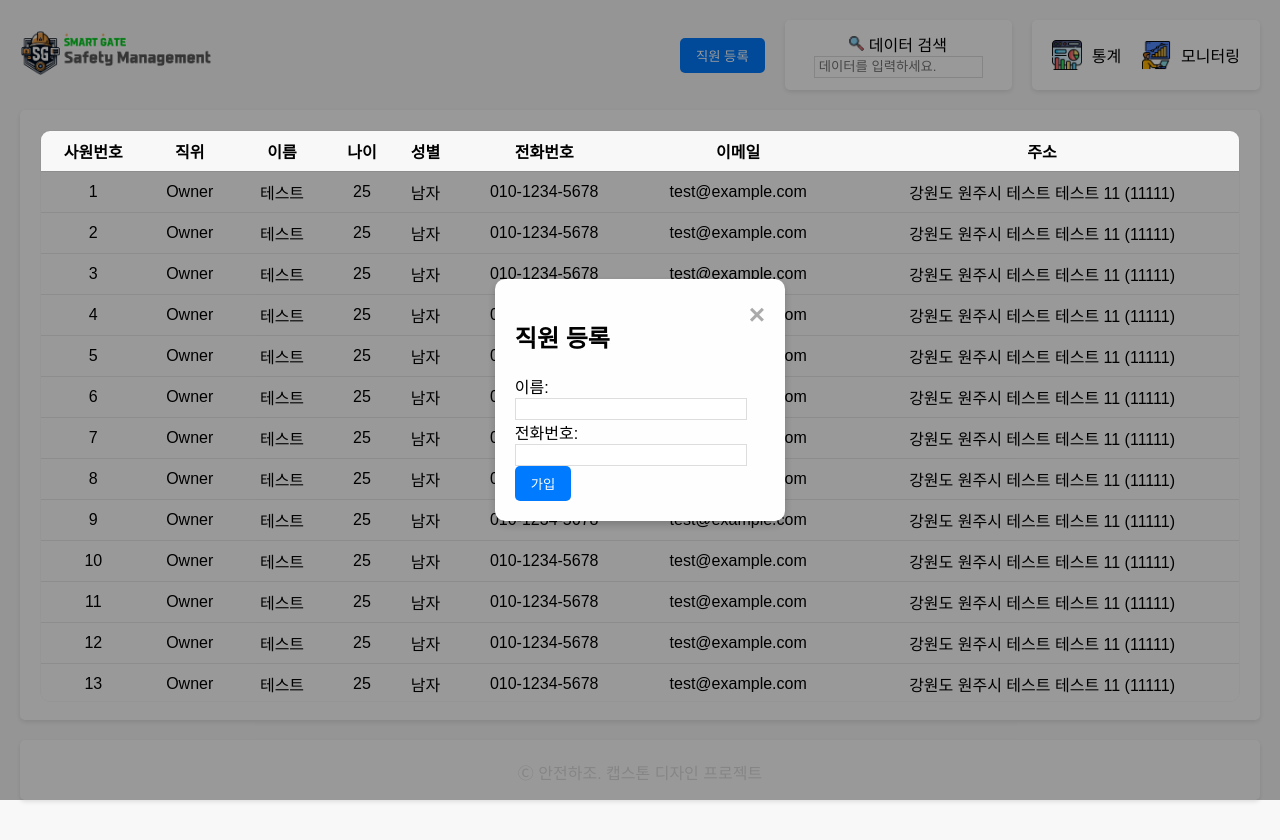
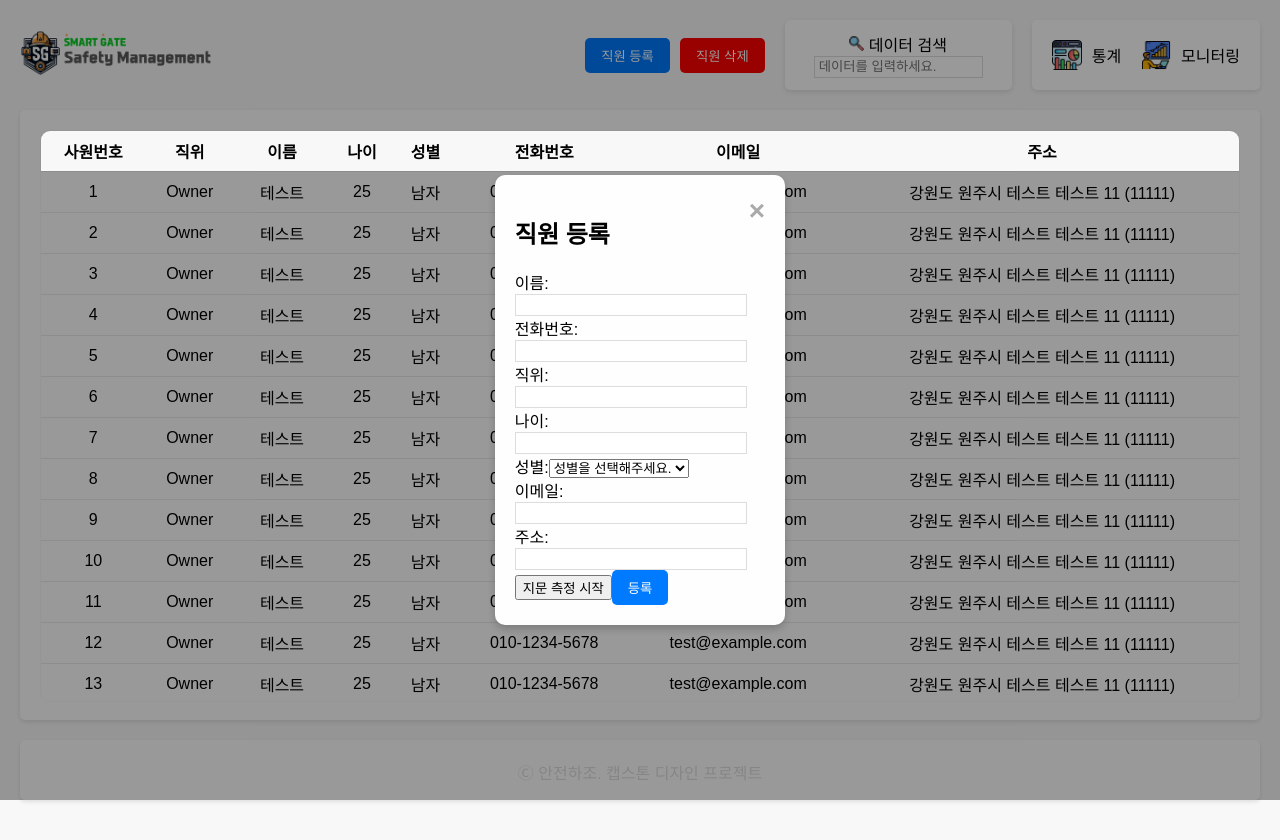
Before and after one commit to GWNU-Capstone/Safety_Management, a React (Create React App) app in the folder Front/: page /member in a window 1280 px wide. Both pictures are taken after a click on the button "직원 등록". Built offline with nearby package versions, Linux system fonts and the light colour scheme.

Commit message:
직원 등록과 직원 삭제 버튼 추가와 기능 추가(api연결은 아직)

```diff
--- a/Front/src/components/Api.js
+++ b/Front/src/components/Api.js
@@ -1,2 +1,2 @@
-export const fingerprintApiBaseUrl = 'http://192.168.55.187:5000';  //소프트웨어 flask 서버 ip
+export const fingerprintApiBaseUrl = 'http://hj020711.iptime.org:5050';  //소프트웨어 flask 서버 ip
 export const userApiBaseUrl = 'http://192.168.55.148:8080';         //서버 ip
--- a/Front/src/components/Member.css
+++ b/Front/src/components/Member.css
@@ -186,6 +186,7 @@ a:hover {
   }
 }
 
+/* 추가된 코드 시작 */
 .member-search-left {
   display: flex;
   align-items: center;
@@ -239,3 +240,14 @@ a:hover {
   text-decoration: none;
   cursor: pointer;
 }
+
+.delete-button {
+  padding: 8px 16px;
+  background-color: #ff0000;
+  color: #fff;
+  border: none;
+  border-radius: 5px;
+  cursor: pointer;
+  margin-left: 10px;
+}
+/* 추가된 범위 끝 */
--- a/Front/src/components/Member.js
+++ b/Front/src/components/Member.js
@@ -3,42 +3,50 @@ import { useTable } from 'react-table';
 import { Link } from 'react-router-dom';
 import './Member.css';
 import { fingerprintApiBaseUrl, userApiBaseUrl } from './Api';
+import axios from 'axios';
 
 function Member() {
   // 데이터와 컬럼 정의
   const [membersData, setMembersData] = useState([]);
   const [searchTerm, setSearchTerm] = useState('');
-  const [showModal, setShowModal] = useState(false);
+  const [showRegistrationModal, setShowRegistrationModal] = useState(false);
+  const [showDeleteModal, setShowDeleteModal] = useState(false);
   const [name, setName] = useState('');
   const [phoneNumber, setPhoneNumber] = useState('');
+  const [position, setPosition] = useState('');
+  const [age, setAge] = useState('');
+  const [gender, setGender] = useState('');
+  const [email, setEmail] = useState('');
+  const [address, setAddress] = useState('');
+  const [deleteId, setDeleteId] = useState('');
 
   useEffect(() => {
     const fetchData = async () => {
       try {
         // 여기서 데이터를 가져와서 membersData 상태에 설정
         const dummyData = [
-          { id: 1, pos: 'Owner', name: '테스트', age: 25, gender: '남자', pNumber: '010-1234-5678', email: "test@example.com", address: '강원도 원주시 테스트 테스트 11 (11111)'},
-          { id: 2, pos: 'Owner', name: '테스트', age: 25, gender: '남자', pNumber: '010-1234-5678', email: "test@example.com", address: '강원도 원주시 테스트 테스트 11 (11111)'},
-          { id: 3, pos: 'Owner', name: '테스트', age: 25, gender: '남자', pNumber: '010-1234-5678', email: "test@example.com", address: '강원도 원주시 테스트 테스트 11 (11111)'},
-          { id: 4, pos: 'Owner', name: '테스트', age: 25, gender: '남자', pNumber: '010-1234-5678', email: "test@example.com", address: '강원도 원주시 테스트 테스트 11 (11111)'},
-          { id: 5, pos: 'Owner', name: '테스트', age: 25, gender: '남자', pNumber: '010-1234-5678', email: "test@example.com", address: '강원도 원주시 테스트 테스트 11 (11111)'},
-          { id: 6, pos: 'Owner', name: '테스트', age: 25, gender: '남자', pNumber: '010-1234-5678', email: "test@example.com", address: '강원도 원주시 테스트 테스트 11 (11111)'},
-          { id: 7, pos: 'Owner', name: '테스트', age: 25, gender: '남자', pNumber: '010-1234-5678', email: "test@example.com", address: '강원도 원주시 테스트 테스트 11 (11111)'},
-          { id: 8, pos: 'Owner', name: '테스트', age: 25, gender: '남자', pNumber: '010-1234-5678', email: "test@example.com", address: '강원도 원주시 테스트 테스트 11 (11111)'},
-          { id: 9, pos: 'Owner', name: '테스트', age: 25, gender: '남자', pNumber: '010-1234-5678', email: "test@example.com", address: '강원도 원주시 테스트 테스트 11 (11111)'},
-          { id: 10, pos: 'Owner', name: '테스트', age: 25, gender: '남자', pNumber: '010-1234-5678', email: "test@example.com", address: '강원도 원주시 테스트 테스트 11 (11111)'},
-          { id: 11, pos: 'Owner', name: '테스트', age: 25, gender: '남자', pNumber: '010-1234-5678', email: "test@example.com", address: '강원도 원주시 테스트 테스트 11 (11111)'},
-          { id: 12, pos: 'Owner', name: '테스트', age: 25, gender: '남자', pNumber: '010-1234-5678', email: "test@example.com", address: '강원도 원주시 테스트 테스트 11 (11111)'},
-          { id: 13, pos: 'Owner', name: '테스트', age: 25, gender: '남자', pNumber: '010-1234-5678', email: "test@example.com", address: '강원도 원주시 테스트 테스트 11 (11111)'},
-          { id: 14, pos: 'Owner', name: '테스트', age: 25, gender: '남자', pNumber: '010-1234-5678', email: "test@example.com", address: '강원도 원주시 테스트 테스트 11 (11111)'},
-          { id: 15, pos: 'Owner', name: '테스트', age: 25, gender: '남자', pNumber: '010-1234-5678', email: "test@example.com", address: '강원도 원주시 테스트 테스트 11 (11111)'},
-          { id: 16, pos: 'Owner', name: '테스트', age: 25, gender: '남자', pNumber: '010-1234-5678', email: "test@example.com", address: '강원도 원주시 테스트 테스트 11 (11111)'},
-          { id: 17, pos: 'Owner', name: '테스트', age: 25, gender: '남자', pNumber: '010-1234-5678', email: "test@example.com", address: '강원도 원주시 테스트 테스트 11 (11111)'},
-          { id: 18, pos: 'Owner', name: '테스트', age: 25, gender: '남자', pNumber: '010-1234-5678', email: "test@example.com", address: '강원도 원주시 테스트 테스트 11 (11111)'},
-          { id: 19, pos: 'Owner', name: '테스트2', age: 25, gender: '남자', pNumber: '010-1234-5678', email: "test@example.com", address: '강원도 원주시 테스트 테스트 11 (11111)'},
-          { id: 20, pos: 'Owner', name: '테스트', age: 25, gender: '남자', pNumber: '010-1234-5678', email: "test@example.com", address: '강원도 원주시 테스트 테스트 11 (11111)'},
-          { id: 21, pos: 'Owner', name: '테스트', age: 25, gender: '남자', pNumber: '010-1234-5678', email: "test@example.com", address: '강원도 원주시 테스트 테스트 11 (11111)'},
-          { id: 22, pos: 'Owner', name: '테스트', age: 25, gender: '남자', pNumber: '010-1234-5678', email: "test@example.com", address: '강원도 원주시 테스트 테스트 11 (11111)'}
+          { id: 1, pos: 'Owner', name: '테스트', age: 25, gender: '남자', pNumber: '010-1234-5678', email: "test@example.com", address: '강원도 원주시 테스트 테스트 11 (11111)' },
+          { id: 2, pos: 'Owner', name: '테스트', age: 25, gender: '남자', pNumber: '010-1234-5678', email: "test@example.com", address: '강원도 원주시 테스트 테스트 11 (11111)' },
+          { id: 3, pos: 'Owner', name: '테스트', age: 25, gender: '남자', pNumber: '010-1234-5678', email: "test@example.com", address: '강원도 원주시 테스트 테스트 11 (11111)' },
+          { id: 4, pos: 'Owner', name: '테스트', age: 25, gender: '남자', pNumber: '010-1234-5678', email: "test@example.com", address: '강원도 원주시 테스트 테스트 11 (11111)' },
+          { id: 5, pos: 'Owner', name: '테스트', age: 25, gender: '남자', pNumber: '010-1234-5678', email: "test@example.com", address: '강원도 원주시 테스트 테스트 11 (11111)' },
+          { id: 6, pos: 'Owner', name: '테스트', age: 25, gender: '남자', pNumber: '010-1234-5678', email: "test@example.com", address: '강원도 원주시 테스트 테스트 11 (11111)' },
+          { id: 7, pos: 'Owner', name: '테스트', age: 25, gender: '남자', pNumber: '010-1234-5678', email: "test@example.com", address: '강원도 원주시 테스트 테스트 11 (11111)' },
+          { id: 8, pos: 'Owner', name: '테스트', age: 25, gender: '남자', pNumber: '010-1234-5678', email: "test@example.com", address: '강원도 원주시 테스트 테스트 11 (11111)' },
+          { id: 9, pos: 'Owner', name: '테스트', age: 25, gender: '남자', pNumber: '010-1234-5678', email: "test@example.com", address: '강원도 원주시 테스트 테스트 11 (11111)' },
+          { id: 10, pos: 'Owner', name: '테스트', age: 25, gender: '남자', pNumber: '010-1234-5678', email: "test@example.com", address: '강원도 원주시 테스트 테스트 11 (11111)' },
+          { id: 11, pos: 'Owner', name: '테스트', age: 25, gender: '남자', pNumber: '010-1234-5678', email: "test@example.com", address: '강원도 원주시 테스트 테스트 11 (11111)' },
+          { id: 12, pos: 'Owner', name: '테스트', age: 25, gender: '남자', pNumber: '010-1234-5678', email: "test@example.com", address: '강원도 원주시 테스트 테스트 11 (11111)' },
+          { id: 13, pos: 'Owner', name: '테스트', age: 25, gender: '남자', pNumber: '010-1234-5678', email: "test@example.com", address: '강원도 원주시 테스트 테스트 11 (11111)' },
+          { id: 14, pos: 'Owner', name: '테스트', age: 25, gender: '남자', pNumber: '010-1234-5678', email: "test@example.com", address: '강원도 원주시 테스트 테스트 11 (11111)' },
+          { id: 15, pos: 'Owner', name: '테스트', age: 25, gender: '남자', pNumber: '010-1234-5678', email: "test@example.com", address: '강원도 원주시 테스트 테스트 11 (11111)' },
+          { id: 16, pos: 'Owner', name: '테스트', age: 25, gender: '남자', pNumber: '010-1234-5678', email: "test@example.com", address: '강원도 원주시 테스트 테스트 11 (11111)' },
+          { id: 17, pos: 'Owner', name: '테스트', age: 25, gender: '남자', pNumber: '010-1234-5678', email: "test@example.com", address: '강원도 원주시 테스트 테스트 11 (11111)' },
+          { id: 18, pos: 'Owner', name: '테스트', age: 25, gender: '남자', pNumber: '010-1234-5678', email: "test@example.com", address: '강원도 원주시 테스트 테스트 11 (11111)' },
+          { id: 19, pos: 'Owner', name: '테스트2', age: 25, gender: '남자', pNumber: '010-1234-5678', email: "test@example.com", address: '강원도 원주시 테스트 테스트 11 (11111)' },
+          { id: 20, pos: 'Owner', name: '테스트', age: 25, gender: '남자', pNumber: '010-1234-5678', email: "test@example.com", address: '강원도 원주시 테스트 테스트 11 (11111)' },
+          { id: 21, pos: 'Owner', name: '테스트', age: 25, gender: '남자', pNumber: '010-1234-5678', email: "test@example.com", address: '강원도 원주시 테스트 테스트 11 (11111)' },
+          { id: 22, pos: 'Owner', name: '테스트', age: 25, gender: '남자', pNumber: '010-1234-5678', email: "test@example.com", address: '강원도 원주시 테스트 테스트 11 (11111)' }
         ];
         setMembersData(dummyData);
       } catch (error) {
@@ -91,16 +99,101 @@ function Member() {
   const table = useTable({ columns, data: membersData });
 
   // 모달 열기/닫기 함수
-  const toggleModal = () => {
-    setShowModal(!showModal);
+  const toggleRegistrationModal = () => {
+    setShowRegistrationModal(!showRegistrationModal);
   };
 
-  // 회원가입 핸들러
+  const toggleDeleteModal = () => {
+    setShowDeleteModal(!showDeleteModal);
+  };
+
+  const handleFingerprintRegistration = async () => {
+    try {
+      const location = membersData.length > 0 ? membersData.length + 1 : 1; // 마지막 사원번호에서 +1을 해서 할당합니다.
+      const response = await axios.post(
+        `${fingerprintApiBaseUrl}/fingerprint/add/?location=${location}`
+      );
+      console.log(response.data);
+    } catch (error) {
+      console.error('지문 등록 오류:', error);
+    }
+  };
+
+  const handleFingerprintRemoval = async (location) => {
+    try {
+      const response = await axios.post(
+        `${fingerprintApiBaseUrl}/fingerprint/rm/?location=${location}`
+      );
+      console.log(response.data);
+      // Handle success, e.g., show a success message
+    } catch (error) {
+      console.error('Error removing fingerprint:', error);
+      // Handle error, e.g., show an error message
+    }
+  };
+
   const handleSubmit = () => {
-    // 이름과 전화번호를 이용하여 회원가입 처리
-    console.log("이름:", name);
-    console.log("전화번호:", phoneNumber);
-    // 여기에 회원가입 처리 로직을 추가하세요.
+
+    if (!name || !phoneNumber || !position || !age || gender === null || !email || !address) {
+      alert("입력되지 않은 부분이 있습니다. 모든 필수 입력값을 입력해주세요.");
+      return;
+    }
+
+    // 입력된 데이터를 새로운 객체로 만듭니다.
+    const newData = {
+      id: membersData.length > 0 ? membersData[membersData.length - 1].id + 1 : 1, // 마지막 사원번호에서 +1을 해서 할당합니다.
+      pos: position,
+      name: name,
+      age: age,
+      gender: gender,
+      pNumber: phoneNumber,
+      email: email,
+      address: address
+    };
+
+    // 기존 데이터에 새로운 데이터를 추가합니다.
+    setMembersData([...membersData, newData]);
+
+    // 입력 필드 초기화
+    setPosition('');
+    setName('');
+    setAge('');
+    setGender('');
+    setPhoneNumber('');
+    setEmail('');
+    setAddress('');
+
+    // 모달 닫기
+    setShowRegistrationModal(false);
+  };
+
+  const handleDelete = () => {
+    if (!deleteId) {
+      alert("사원번호를 입력해주세요.");
+      return;
+    }
+
+    // 입력된 사원번호와 일치하는 행을 찾습니다.
+    const indexToDelete = membersData.findIndex(member => member.id.toString() === deleteId);
+
+    // 사원번호와 일치하는 행이 없으면 알림을 표시하고 종료합니다.
+    if (indexToDelete === -1) {
+      alert("일치하는 사원번호가 없습니다.");
+      return;
+    }
+
+    handleFingerprintRemoval(deleteId);
+
+    // 사원번호와 일치하는 행을 삭제하고 업데이트된 데이터를 설정합니다.
+    const updatedData = [...membersData];
+    updatedData.splice(indexToDelete, 1);
+    setMembersData(updatedData);
+
+    // 입력 필드 초기화
+    setDeleteId('');
+
+    // 모달 닫기
+    setShowDeleteModal(false);
   };
 
   return (
@@ -113,7 +206,8 @@ function Member() {
         </div>
 
         <div className="member-search-left">
-          <button className="new-profile-button" onClick={toggleModal}>직원 등록</button>
+          <button className="new-profile-button" onClick={toggleRegistrationModal}>직원 등록</button>
+          <button className="delete-button" onClick={toggleDeleteModal}>직원 삭제</button>
         </div>
 
         <div className="member-search">
@@ -186,10 +280,10 @@ function Member() {
       </div>
 
       {/* 모달 */}
-      {showModal && (
+      {showRegistrationModal && (
         <div className="modal">
           <div className="modal-content">
-            <span className="close" onClick={toggleModal}>&times;</span>
+            <span className="close" onClick={toggleRegistrationModal}>&times;</span>
             <h2>직원 등록</h2>
             <div className="form-group">
               <label htmlFor="name">이름:</label>
@@ -209,7 +303,74 @@ function Member() {
                 onChange={(e) => setPhoneNumber(e.target.value)}
               />
             </div>
-            <button className="new-profile-button" onClick={handleSubmit}>가입</button>
+            <div className="form-group">
+              <label htmlFor="position">직위:</label>
+              <input
+                type="text"
+                id="position"
+                value={position}
+                onChange={(e) => setPosition(e.target.value)}
+              />
+            </div>
+            <div className="form-group">
+              <label htmlFor="age">나이:</label>
+              <input
+                type="text"
+                id="age"
+                value={age}
+                onChange={(e) => setAge(e.target.value)}
+              />
+            </div>
+            <div className="form-group">
+              <label htmlFor="gender">성별:</label>
+              <select
+                id="gender"
+                value={gender}
+                onChange={(e) => setGender(e.target.value)}
+              >
+                <option value="null">성별을 선택해주세요.</option>
+                <option value="남자">남자</option>
+                <option value="여자">여자</option>
+              </select>
+            </div>
+            <div className="form-group">
+              <label htmlFor="email">이메일:</label>
+              <input
+                type="text"
+                id="email"
+                value={email}
+                onChange={(e) => setEmail(e.target.value)}
+              />
+            </div>
+            <div className="form-group">
+              <label htmlFor="address">주소:</label>
+              <input
+                type="text"
+                id="address"
+                value={address}
+                onChange={(e) => setAddress(e.target.value)}
+              />
+            </div>
+            <button className="fingerprint-button" onClick={handleFingerprintRegistration}>지문 측정 시작</button>
+            <button className="new-profile-button" onClick={handleSubmit}>등록</button>
+          </div>
+        </div>
+      )}
+      {showDeleteModal && (
+        <div className="modal">
+          <div className="modal-content">
+            <span className="close" onClick={toggleDeleteModal}>&times;</span>
+            <h2>직원 삭제</h2>
+            <div className="form-group">
+              <label htmlFor="deleteId">사원번호:</label>
+              <input
+                type="text"
+                id="deleteId"
+                value={deleteId}
+                onChange={(e) => setDeleteId(e.target.value)}
+              />
+            </div>
+            <button className="delete-button" onClick={handleDelete}>삭제</button>
           </div>
         </div>
       )}
--- a/Front/src/components/Monitoring.js
+++ b/Front/src/components/Monitoring.js
@@ -2,6 +2,7 @@ import React, { useState, useEffect } from 'react';
 import { Link } from 'react-router-dom';
 import axios from 'axios';
 import './Monitoring.css';
+import { fingerprintApiBaseUrl, userApiBaseUrl } from './Api';
 
 const MonitoringScreen = () => {
   const [step, setStep] = useState(0);
@@ -18,9 +19,10 @@ const MonitoringScreen = () => {
   const [userId, setUserId] = useState(null);
   const [spo2, setSpo2] = useState(null);
 
-
+  /*
   const fingerprintApiBaseUrl = 'http://192.168.55.187:5000'; //소프트웨어 flask서버 ip
   const userApiBaseUrl = 'http://192.168.55.148:8080'; //서버 ip
+  */
 
   useEffect(() => {
     if (!userId && step === 1) {
```
